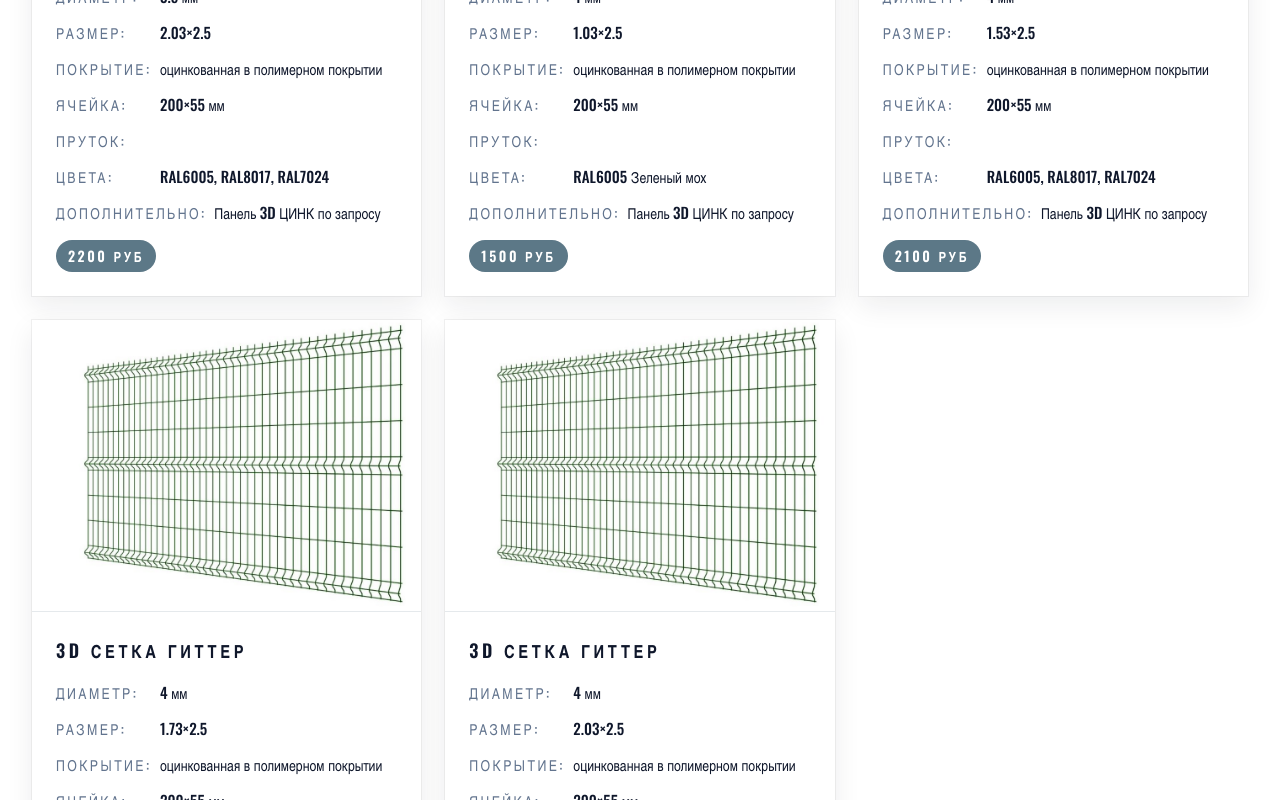
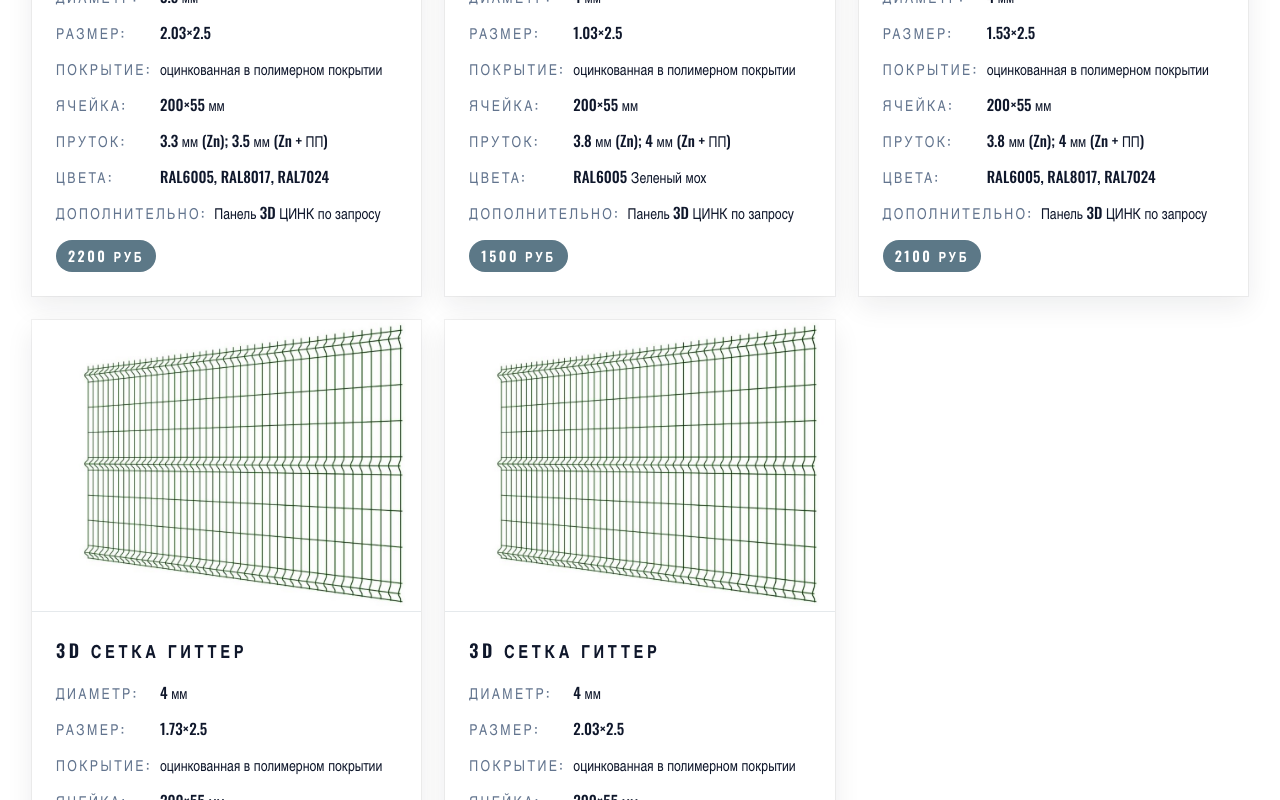
Before and after one commit to alchemmist/zaborsky, a Next.js app: page /fences/gitter in a window 1280 px wide. Shown: the part 2680-3480 px from the top of the page. Built offline with nearby package versions, Linux system fonts and the light colour scheme.

Commit message:
fix build

```diff
--- a/app/fences/gitter/page.tsx
+++ b/app/fences/gitter/page.tsx
@@ -72,7 +72,7 @@ const products: DetailedCatalogProduct[] = [
     size: "1.73×2.5",
     coating: "оцинкованная в полимерном покрытии",
     cell: "200×55 мм",
-    rodDиameter: "3.3 мм (Zn); 3.5 мм (Zn + ПП)",
+    rodDiameter: "3.3 мм (Zn); 3.5 мм (Zn + ПП)",
     colors: ["RAL6005", "RAL8017", "RAL7024"],
     additional: "Панель 3D ЦИНК по запросу",
     price: "1900 руб",
@@ -84,7 +84,7 @@ const products: DetailedCatalogProduct[] = [
     size: "2.03×2.5",
     coating: "оцинкованная в полимерном покрытии",
     cell: "200×55 мм",
-    rodDиameter: "3.3 мм (Zn); 3.5 мм (Zn + ПП)",
+    rodDiameter: "3.3 мм (Zn); 3.5 мм (Zn + ПП)",
     colors: ["RAL6005", "RAL8017", "RAL7024"],
     additional: "Панель 3D ЦИНК по запросу",
     price: "2200 руб",
@@ -96,7 +96,7 @@ const products: DetailedCatalogProduct[] = [
     size: "1.03×2.5",
     coating: "оцинкованная в полимерном покрытии",
     cell: "200×55 мм",
-    rodDиameter: "3.8 мм (Zn); 4 мм (Zn + ПП)",
+    rodDiameter: "3.8 мм (Zn); 4 мм (Zn + ПП)",
     colors: ["RAL6005 Зеленый мох"],
     additional: "Панель 3D ЦИНК по запросу",
     price: "1500 руб",
@@ -108,7 +108,7 @@ const products: DetailedCatalogProduct[] = [
     size: "1.53×2.5",
     coating: "оцинкованная в полимерном покрытии",
     cell: "200×55 мм",
-    rodDиameter: "3.8 мм (Zn); 4 мм (Zn + ПП)",
+    rodDiameter: "3.8 мм (Zn); 4 мм (Zn + ПП)",
     colors: ["RAL6005", "RAL8017", "RAL7024"],
     additional: "Панель 3D ЦИНК по запросу",
     price: "2100 руб",
@@ -120,7 +120,7 @@ const products: DetailedCatalogProduct[] = [
     size: "1.73×2.5",
     coating: "оцинкованная в полимерном покрытии",
     cell: "200×55 мм",
-    rodDиameter: "3.8 мм (Zn); 4 мм (Zn + ПП)",
+    rodDiameter: "3.8 мм (Zn); 4 мм (Zn + ПП)",
     colors: ["RAL6005", "RAL8017", "RAL7024"],
     additional: "Панель 3D ЦИНК по запросу",
     price: "2300 руб",
@@ -132,7 +132,7 @@ const products: DetailedCatalogProduct[] = [
     size: "2.03×2.5",
     coating: "оцинкованная в полимерном покрытии",
     cell: "200×55 мм",
-    rodDиameter: "3.8 мм (Zn); 4 мм (Zn + ПП)",
+    rodDiameter: "3.8 мм (Zn); 4 мм (Zn + ПП)",
     colors: ["RAL6005", "RAL8017", "RAL7024", "RAL7024"],
     additional: "Панель 3D ЦИНК по запросу",
     price: "2600 руб",
--- a/app/layout.tsx
+++ b/app/layout.tsx
@@ -15,7 +15,7 @@ export default function RootLayout({
   children: React.ReactNode;
 }>) {
   return (
-    <html lang="ru" className="h-full antialiased">
+    <html lang="ru" className="h-full antialiased" data-scroll-behavior="smooth">
       <body className="min-h-full flex flex-col">
         <SiteHeader />
         {children}
```
